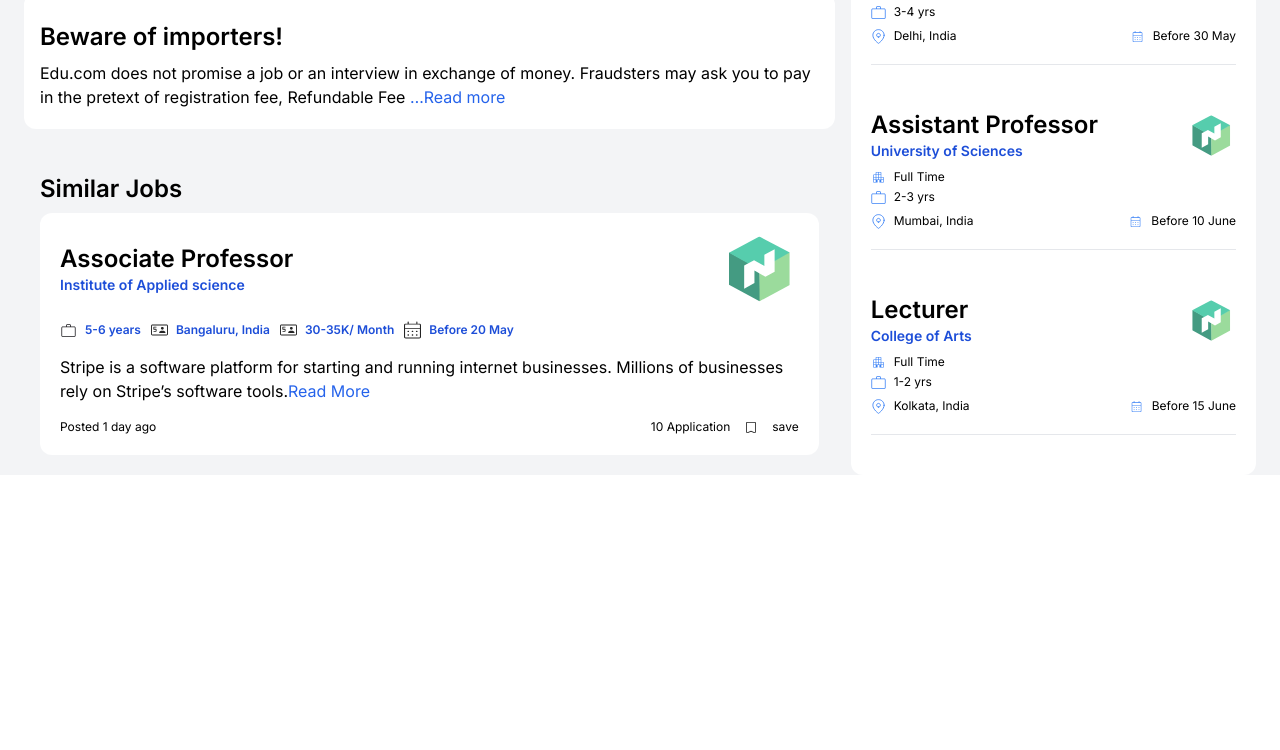
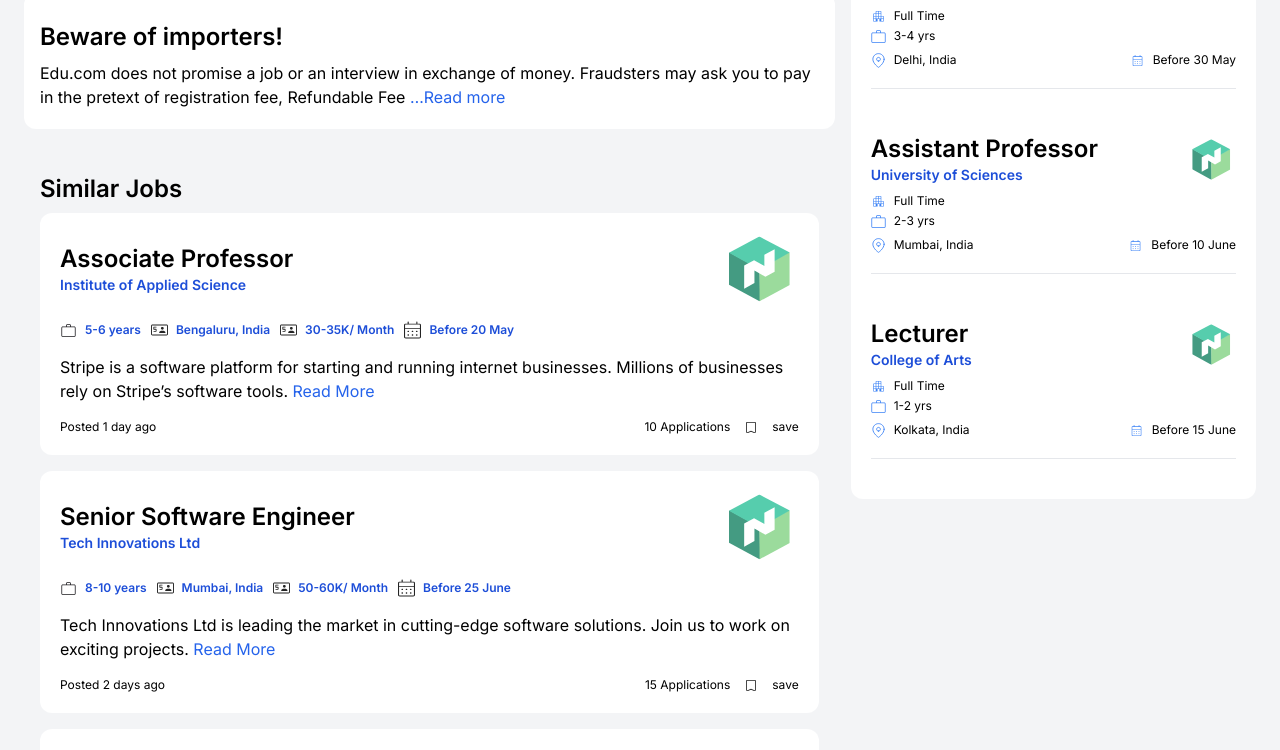
Before and after one commit to ayushballia/education-jobs, a Next.js app: page / in a window 1280 px wide. Shown: the part 1088-1838 px from the top of the page. Before the commit the page ends 1563 px from the top, so only its background shows below. Built offline with nearby package versions, Linux system fonts and the light colour scheme.

Commit message:
adjust code

```diff
--- a/src/app/components/Benefits.jsx
+++ b/src/app/components/Benefits.jsx
@@ -23,7 +23,7 @@ export default function Benefits() {
     { icon: dateIcon, label: "Time off" },
   ];
   return (
-    <div className="max-h-64 px-8 pt-6 bg-white rounded-xl">
+    <div className="max-h-64 p-6 bg-white rounded-xl">
       <div className="flex mb-4 items-center justify-between">
         <div>
           <h1 className="text-lg font-semibold">Benefits & Perks</h1>
--- a/src/app/components/JobProfile.jsx
+++ b/src/app/components/JobProfile.jsx
@@ -25,6 +25,7 @@ const JobProfile = () => {
           <Image src={expIcon} width={17} height={17} alt="experience icon" />
           <p className="font-semibold text-xs text-blue-700">5-6 years</p>
         </div>
+
         <div className="flex items-center gap-2">
           <Image
             src={currencyIcon}
@@ -36,6 +37,7 @@ const JobProfile = () => {
             Bangaluru, India
           </p>
         </div>
+
         <div className="flex items-center gap-2">
           <Image
             src={currencyIcon}
@@ -45,6 +47,7 @@ const JobProfile = () => {
           />
           <p className="font-semibold text-xs text-blue-700">30-35K/ Month</p>
         </div>
+
         <div className="flex items-center gap-2">
           <Image
             src={calendarIcon}
@@ -55,26 +58,32 @@ const JobProfile = () => {
           <p className="font-semibold text-xs text-blue-700">Before 20 May</p>
         </div>
       </div>
+
       <hr className="h-px my-8 bg-gray-200 border-0 dark:bg-gray-700" />
-      <div className="flex gap-2">
+
+      <div className="flex justify-evenly gap-2">
         <div className="flex items-center text-xs text-gray-600">
           <p>
             Posted: <span className="text-black font-semibold">Just now</span>
           </p>
         </div>
+
         <div className="flex items-center text-xs text-gray-600">
           <p>
             Applicants:{" "}
             <span className="text-black font-semibold">Less than 10</span>
           </p>
         </div>
+
         <div className="flex items-center text-xs text-gray-600">
           <p>
             Openings: <span className="text-black font-semibold">10</span>
           </p>
         </div>
-        <Button variant="default">Register to apply</Button>
-        <Button variant="blue">Login to apply</Button>
+        <div className="flex gap-4">
+          <Button variant="default">Register to apply</Button>
+          <Button variant="blue">Login to apply</Button>
+        </div>
       </div>
     </div>
   );
--- a/src/app/components/PopularJobs.jsx
+++ b/src/app/components/PopularJobs.jsx
@@ -52,7 +52,7 @@ const popularJobs = [
 export default function PopularJobs() {
   return (
     <div className="bg-white rounded-xl">
-      <div className="bg-amber-100 rounded-t-xl">
+      <div className="bg-orange-50 rounded-t-xl">
         <h1 className="text-2xl font-semibold p-5">Popular Jobs</h1>
       </div>
       <div className="flex flex-col gap-6 p-5">
--- /dev/null
+++ b/src/app/components/SimilarJobs1.jsx
@@ -0,0 +1,145 @@
+import React from "react";
+import Image from "next/image";
+import logo from "../images/Company Logo.svg";
+import expIcon from "../images/exp icon.svg";
+import calendarIcon from "../images/calendar_month.svg";
+import currencyIcon from "../images/universal_currency.svg";
+import bookmarkIcon from "../images/bookmark.svg";
+
+const jobs = [
+  {
+    title: "Associate Professor",
+    company: "Institute of Applied Science",
+    location: "Bengaluru, India",
+    experience: "5-6 years",
+    salary: "30-35K/ Month",
+    deadline: "Before 20 May",
+    description: "Stripe is a software platform for starting and running internet businesses. Millions of businesses rely on Stripe’s software tools.",
+    postedDate: "Posted 1 day ago",
+    applications: "10 Applications",
+  },
+  {
+    title: "Senior Software Engineer",
+    company: "Tech Innovations Ltd",
+    location: "Mumbai, India",
+    experience: "8-10 years",
+    salary: "50-60K/ Month",
+    deadline: "Before 25 June",
+    description: "Tech Innovations Ltd is leading the market in cutting-edge software solutions. Join us to work on exciting projects.",
+    postedDate: "Posted 2 days ago",
+    applications: "15 Applications",
+  },
+  {
+    title: "Project Manager",
+    company: "Global Solutions",
+    location: "Hyderabad, India",
+    experience: "7-9 years",
+    salary: "40-50K/ Month",
+    deadline: "Before 30 June",
+    description: "Global Solutions is looking for an experienced project manager to lead and manage multiple projects across various domains.",
+    postedDate: "Posted 3 days ago",
+    applications: "20 Applications",
+  },
+  {
+    title: "Data Scientist",
+    company: "Analytics Plus",
+    location: "Pune, India",
+    experience: "3-5 years",
+    salary: "45-55K/ Month",
+    deadline: "Before 15 July",
+    description: "Analytics Plus is seeking a talented data scientist to join our team and help us make sense of large datasets.",
+    postedDate: "Posted 4 days ago",
+    applications: "25 Applications",
+  },
+  {
+    title: "UX/UI Designer",
+    company: "Creative Minds",
+    location: "Chennai, India",
+    experience: "2-4 years",
+    salary: "30-40K/ Month",
+    deadline: "Before 10 July",
+    description: "Creative Minds is in need of a skilled UX/UI designer to improve the user experience of our digital products.",
+    postedDate: "Posted 5 days ago",
+    applications: "12 Applications",
+  },
+  {
+    title: "Marketing Manager",
+    company: "Brand Builders",
+    location: "Kolkata, India",
+    experience: "6-8 years",
+    salary: "35-45K/ Month",
+    deadline: "Before 5 July",
+    description: "Brand Builders is searching for a marketing manager to oversee and develop marketing strategies for our clients.",
+    postedDate: "Posted 6 days ago",
+    applications: "18 Applications",
+  },
+];
+
+export default function SimilarJobs() {
+  return (
+    <div className="px-4 py-5">
+      <h1 className="text-2xl py-2 font-semibold"> Similar Jobs</h1>
+      {jobs.map((job, index) => (
+        <div key={index} className="flex gap-4 flex-col bg-white rounded-xl p-5 mb-4">
+          <div className="flex items-center justify-between">
+            <div>
+              <h1 className="text-2xl font-semibold capitalize">
+                {job.title}
+              </h1>
+              <h2 className="text-sm text-blue-700 font-semibold">
+                {job.company}
+              </h2>
+            </div>
+            <Image src={logo} width={80} height={80} alt="logo" />
+          </div>
+
+          <div className="flex gap-2.5">
+            <div className="flex items-center gap-2">
+              <Image src={expIcon} width={17} height={17} alt="experience icon" />
+              <p className="font-semibold text-xs text-blue-700">
+                {job.experience}
+              </p>
+            </div>
+
+            <div className="flex items-center gap-2">
+              <Image src={currencyIcon} width={17} height={17} alt="location icon" />
+              <p className="font-semibold text-xs text-blue-700">
+                {job.location}
+              </p>
+            </div>
+
+            <div className="flex items-center gap-2">
+              <Image src={currencyIcon} width={17} height={17} alt="salary icon" />
+              <p className="font-semibold text-xs text-blue-700">
+                {job.salary}
+              </p>
+            </div>
+
+            <div className="flex items-center gap-2">
+              <Image src={calendarIcon} width={17} height={17} alt="deadline icon" />
+              <p className="font-semibold text-xs text-blue-700">
+                {job.deadline}
+              </p>
+            </div>
+          </div>
+
+          <p>
+            {job.description}
+            <a href="#" className="text-blue-600"> Read More</a>
+          </p>
+
+          <div className="flex text-xs justify-between items-center">
+            <p>{job.postedDate}</p>
+            <p className="flex items-center gap-4">
+              {job.applications}
+              <span>
+                <Image src={bookmarkIcon} width={10} height={10} alt="bookmark icon" />
+              </span>
+              save
+            </p>
+          </div>
+        </div>
+      ))}
+    </div>
+  );
+}
--- a/src/app/page.tsx
+++ b/src/app/page.tsx
@@ -5,7 +5,7 @@ import Benefits from "./components/Benefits.jsx";
 import About from "./components/About.jsx"
 import PopularJobs from "./components/PopularJobs.jsx"
 import Beware from "./components/Beware.jsx"
-import SimilarJobs from "./components/SimilarJobs.jsx"
+import SimilarJobs from "./components/SimilarJobs1.jsx"
 
 export default function Home() {
   return (
```
